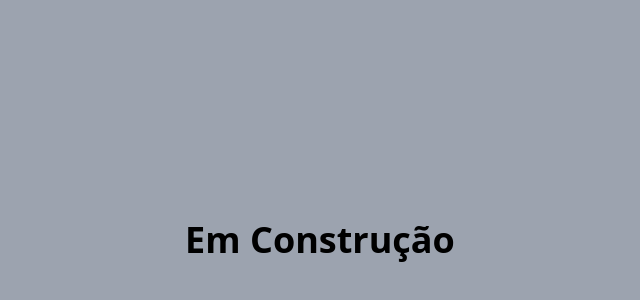
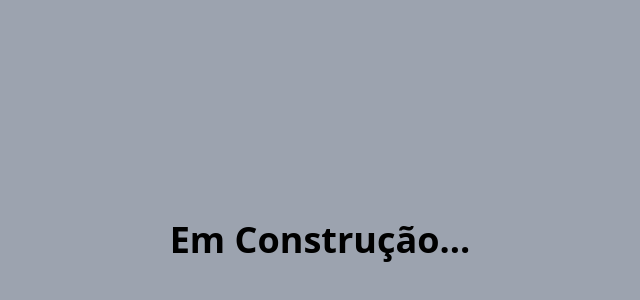
Before and after one commit to marvindev2022/Helsinki-Lab-Caio, a React (Vite) app: page /contact in a window 1280 px wide. Shown: the part 160-460 px from the top of the page, without its empty margins (320-960 px from the left). Built offline with nearby package versions, Linux system fonts and the light colour scheme.

Commit message:
Update EmBreve component text

```diff
--- a/src/components/EmBreve.tsx
+++ b/src/components/EmBreve.tsx
@@ -6,7 +6,7 @@ export default function RenderConstructor() {
 
         className="text-4xl text-center text-black font-bold"
       >
-        Em Construção
+        Em Construção...
       </h1>
     </section>
   );
```
